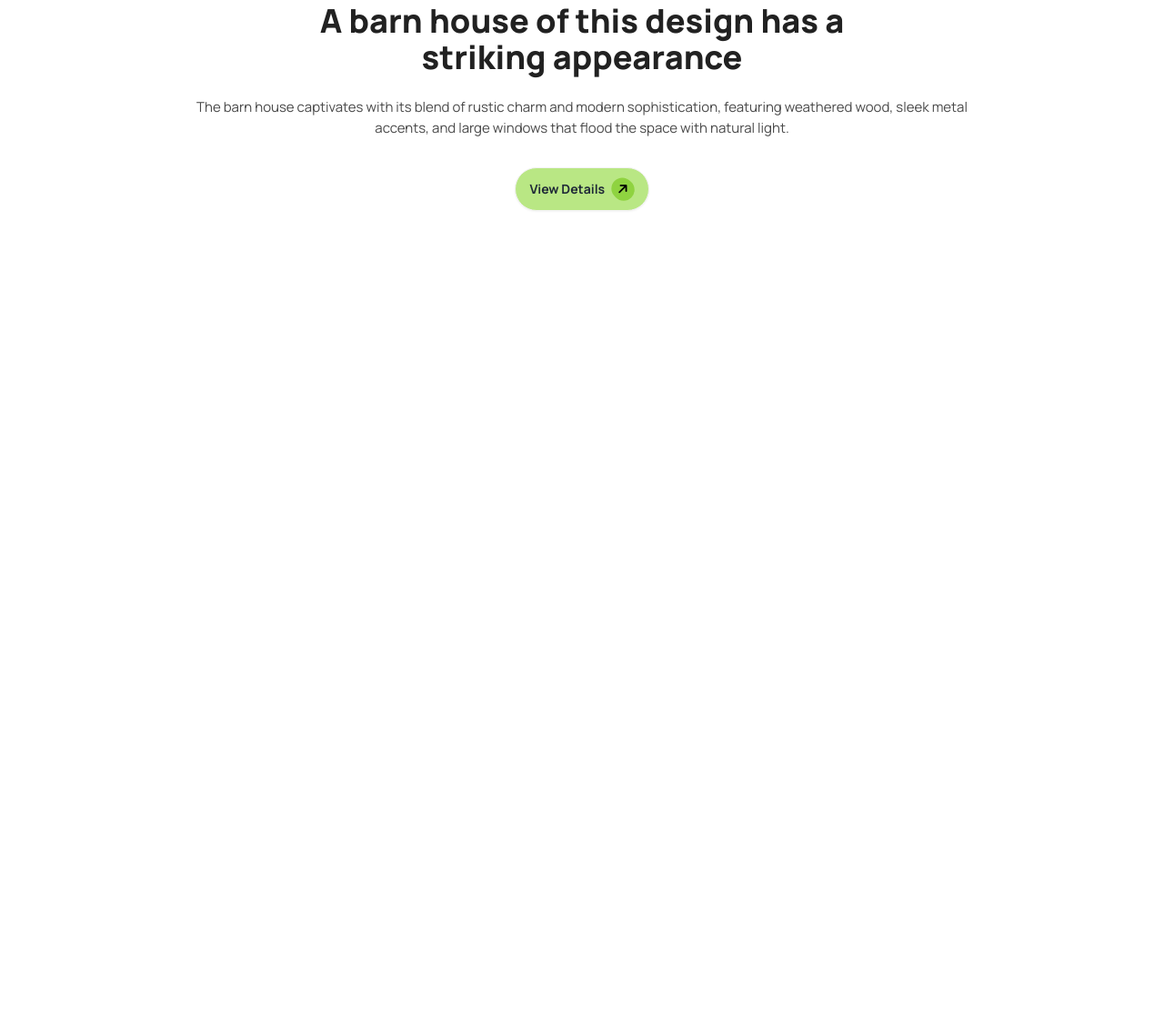
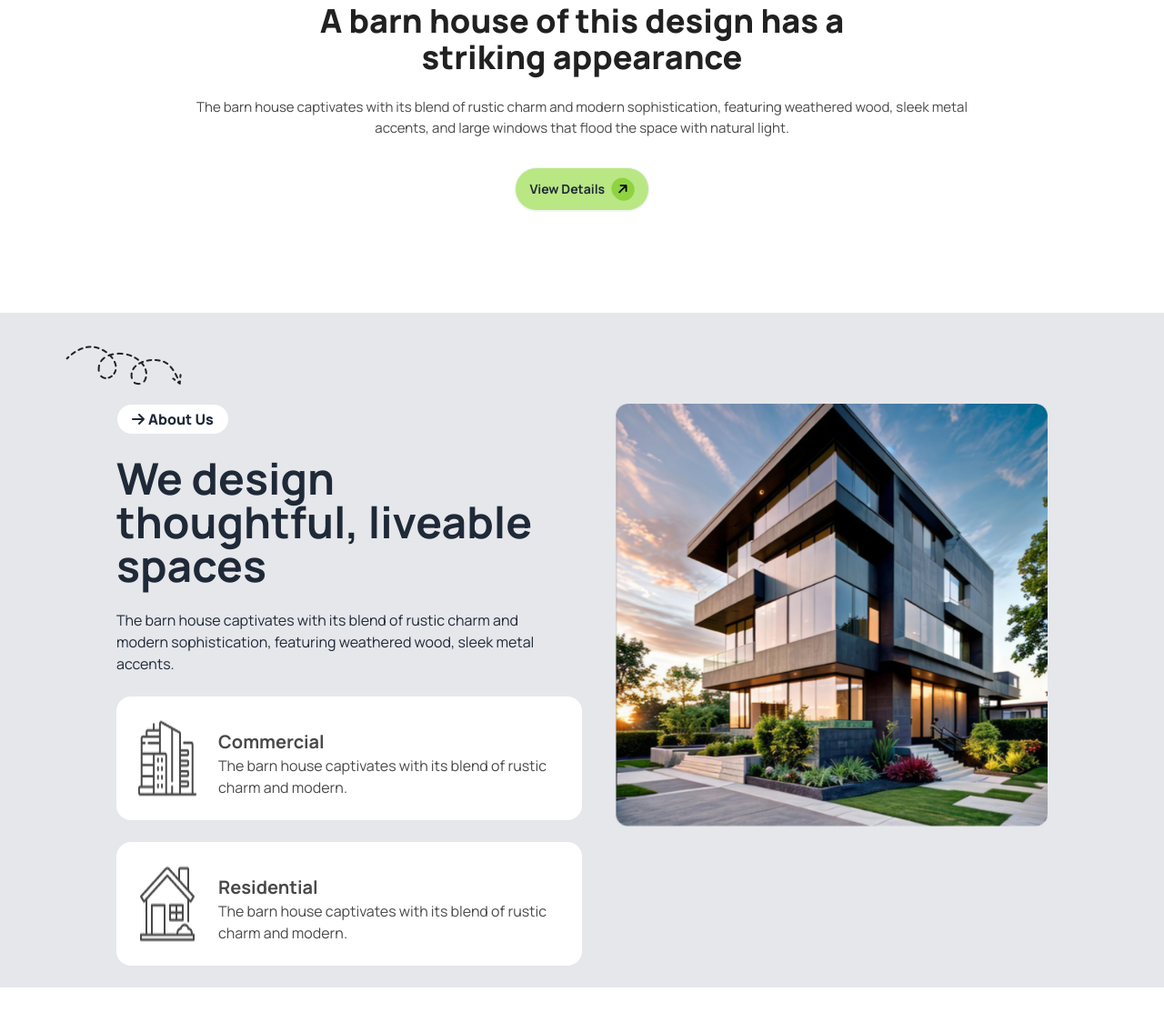
Before and after one commit to nobodipdebnath/Assignment-3, a plain HTML site: page index.html in a window 1280 px wide. Shown: the part 552-1676 px from the top of the page at 91% size. Before the commit the page ends 896 px from the top, so only its background shows below. Drawn offline with nearby package versions, Linux system fonts and the light colour scheme.

Commit message:
another sextion complet

```diff
--- a/index.html
+++ b/index.html
@@ -122,5 +122,37 @@
             </div>
         </div>
     </header>
+    <main class="bg-gray-200">
+      <section>
+        <div  class="grid grid-cols-1 md:grid-cols-2 mx-32 my-24">
+          <div class="relative">
+            <div class="absolute top-9 -left-14">
+              <img src="image/Vector.png" alt="">
+            </div>
+            <button class="text-[16px] font-extrabold py-1 px-4 mt-[100px] mb-6 bg-[#ffffff] border rounded-[30px]"><i class="fa-solid fa-arrow-right mr-1"></i>About Us</button>
+            <h1 class="text-5xl font-bold font-[#212121] mb-6">We design thoughtful, liveable spaces</h1>
+            <p class="font-[16px] font-[#494949] mb-6">The barn house captivates with its blend of rustic charm and <br>
+              modern sophistication, featuring weathered wood, sleek metal accents.</p>
+            <div class="flex p-6 rounded-2xl bg-[#fff] mb-6">
+              <img src="image/commercial.png" alt="">
+              <div class="mt-3 ml-6">
+                <h3 class="text-xl font-bold text-[#494949]">Commercial</h3>
+                <p class="text-[16px] text-[#494949]">The barn house captivates with its blend of rustic charm and modern.</p>
+              </div>
+            </div>
+            <div class="flex p-6 rounded-2xl bg-[#fff] mb-6">
+              <img src="image/residential.png" alt="">
+              <div class="mt-3 ml-6">
+                <h3 class="text-xl font-bold text-[#494949]">Residential</h3>
+                <p class="text-[16px] text-[#494949]">The barn house captivates with its blend of rustic charm and modern.</p>
+              </div>
+            </div>
+          </div>
+          <div class="ml-9 mt-[100px]">
+            <img src="image/Rectangle.png" alt="">
+          </div>
+        </div>
+      </section>
+    </main>
 </body>
 </html>
```
